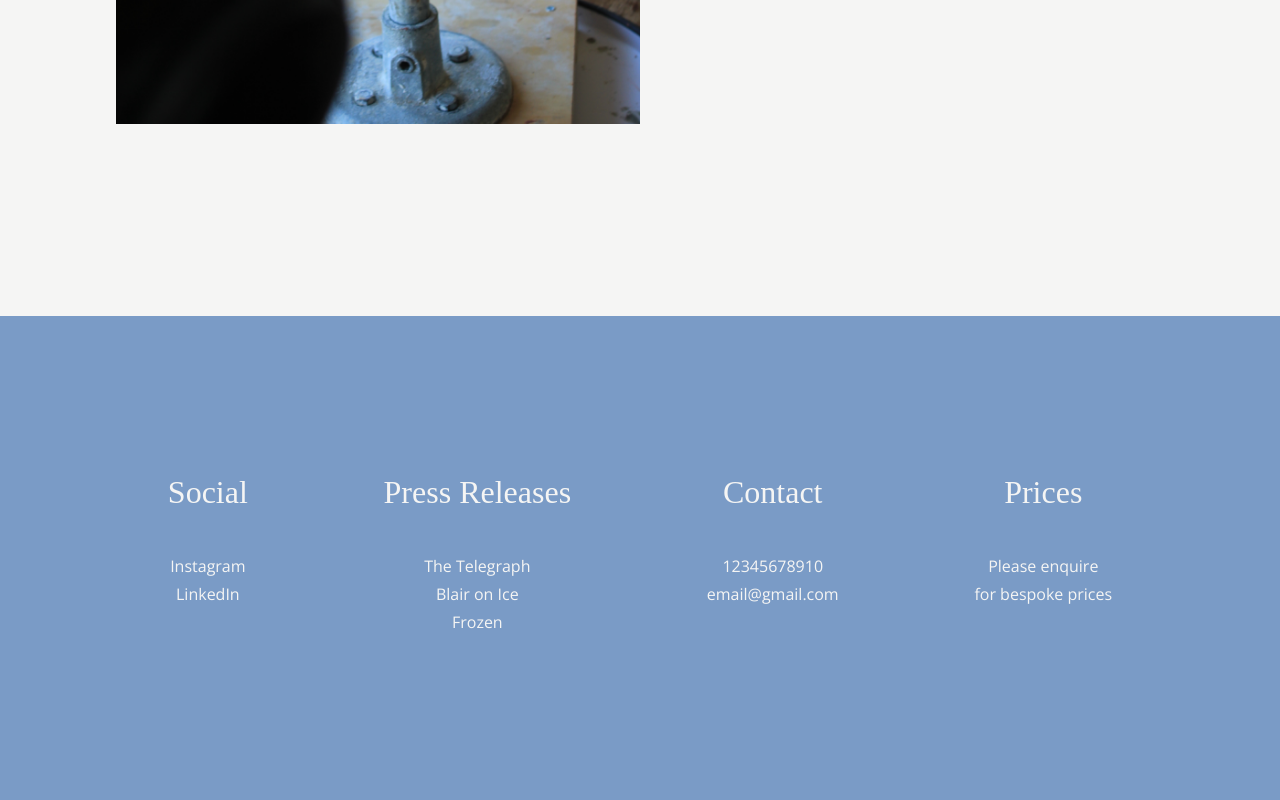
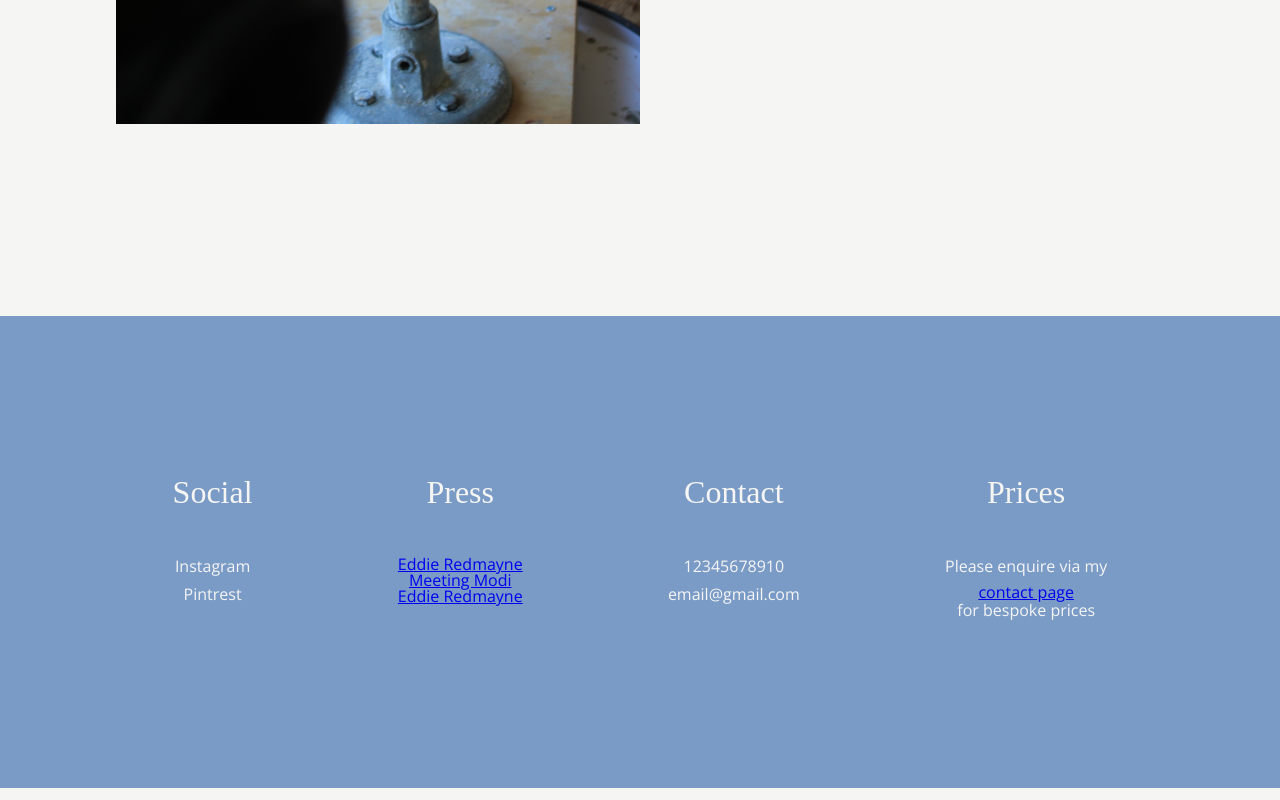
Before and after one commit to JoeBaldwin90/sculpture-artist, a React (Create React App) app: page / in a window 1280 px wide. Shown: the part 2579-3379 px from the top of the page. Built offline with nearby package versions, Linux system fonts and the light colour scheme; a web font is replaced by a local one.

Commit message:
Scroll top for every page.

```diff
--- a/src/App.js
+++ b/src/App.js
@@ -4,12 +4,18 @@ import NavBar from "./components/navbar/NavBar";
 import Contact from "./components/contact/Contact";
 import Work from "./components/workpage/Work";
 import GlobalStyles from "./theme/GlobalStyles";
-import { BrowserRouter as Router, Route, Switch } from "react-router-dom";
+import ScrollToTop from "./components/shared/ScrollTop";
+import {
+  BrowserRouter as Router,
+  Route,
+  Switch,
+} from "react-router-dom";
 
 const App = () => {
   return (
     <Router>
       <GlobalStyles />
+      <ScrollToTop />
       <NavBar />
       <Switch>
         <Route exact path='/' component={Homepage} />
--- a/src/components/footer/Footer.js
+++ b/src/components/footer/Footer.js
@@ -1,4 +1,5 @@
 import React from "react";
+import { Link } from "react-router-dom";
 import { FooterContainer, FooterLinks } from "./FooterStyles";
 
 const Footer = () => {
@@ -8,13 +9,27 @@ const Footer = () => {
         <div>
           <h5>Social</h5>
           <p>Instagram</p>
-          <p>LinkedIn</p>
+          <p>Pintrest</p>
         </div>
         <div>
-          <h5>Press Releases</h5>
-          <p>The Telegraph</p>
-          <p>Blair on Ice</p>
-          <p>Frozen</p>
+          <h5>Press</h5>
+          <ul>
+            <li>
+              <a href='https://www.standard.co.uk/showbiz/eddie-redmayne-waxwork-unveiled-at-londons-madame-tussauds-a3749386.html'>
+                Eddie Redmayne
+              </a>
+            </li>
+            <li>
+              <a href='https://www.bbc.co.uk/news/world-asia-india-35818832'>
+                Meeting Modi
+              </a>
+            </li>
+            <li>
+              <a href='https://www.standard.co.uk/showbiz/eddie-redmayne-waxwork-unveiled-at-londons-madame-tussauds-a3749386.html'>
+                Eddie Redmayne
+              </a>
+            </li>
+          </ul>
         </div>
         <div>
           <h5>Contact</h5>
@@ -23,7 +38,8 @@ const Footer = () => {
         </div>
         <div>
           <h5>Prices</h5>
-          <p>Please enquire</p>
+          <p>Please enquire via my</p>
+          <Link exact to="/contact">contact page</Link>
           <p>for bespoke prices</p>
         </div>
       </FooterLinks>
--- /dev/null
+++ b/src/components/shared/ScrollTop.js
@@ -0,0 +1,12 @@
+import { useEffect } from "react";
+import { useLocation } from "react-router-dom";
+
+export default function ScrollToTop() {
+  const { pathname } = useLocation();
+
+  useEffect(() => {
+    window.scrollTo(0, 0);
+  }, [pathname]);
+
+  return null;
+}
```
